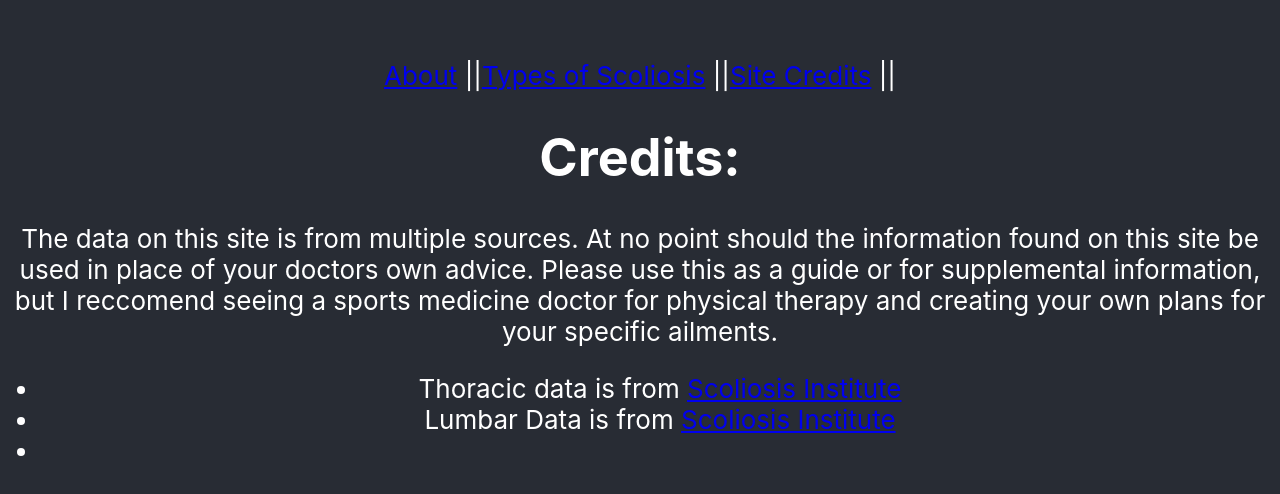
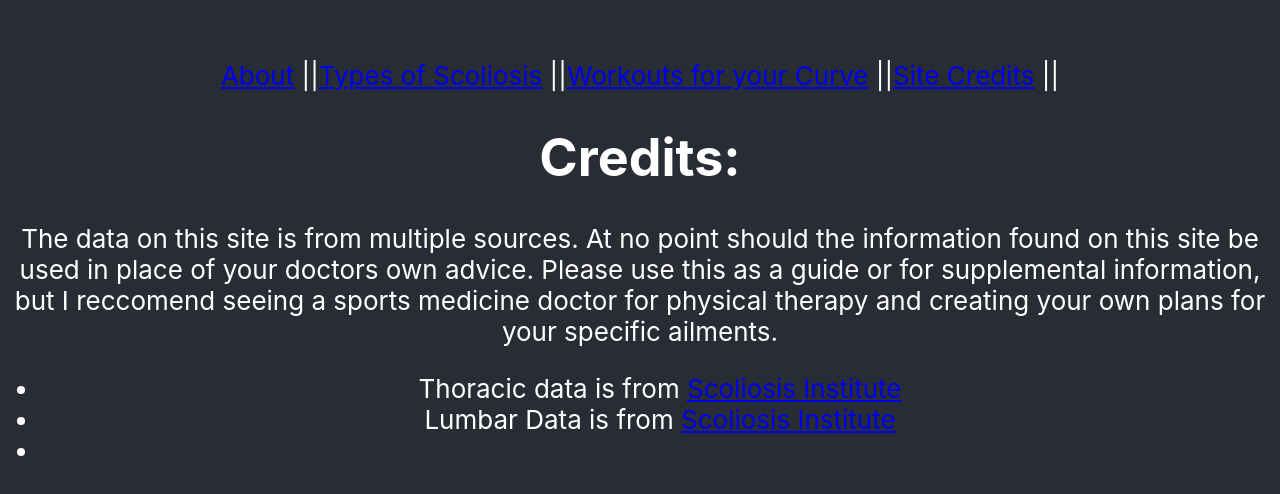
Before and after one commit to YoshiMejia/scoliosis-SPA, a React (Create React App) app: page /bibliography in a window 1280 px wide. Shown: the part 124-618 px from the top of the page. Built offline with nearby package versions, Linux system fonts and the light colour scheme.

Commit message:
added new WorkoutsContainer to navbar

```diff
--- a/src/components/Navbar.js
+++ b/src/components/Navbar.js
@@ -1,6 +1,7 @@
 import React from 'react';
 import { About } from './About';
 import TypesContainer from '../containers/TypesContainer';
+import WorkoutsContainer from '../containers/WorkoutsContainer';
 import { BrowserRouter, Routes, Route, Link } from 'react-router-dom';
 import { Bibliography } from './Bibliography';
 
@@ -12,6 +13,7 @@ const Navbar = () => {
             <nav>
                 <Link to="/">About</Link> ||
                 <Link to="/types">Types of Scoliosis</Link> ||
+                <Link to="/workouts">Workouts for your Curve</Link> ||
                 <Link to="/bibliography">Site Credits</Link> ||
             <br />
             </nav>
@@ -21,6 +23,7 @@ const Navbar = () => {
             <Routes>
                 <Route path="/" element={<About />} />
                 <Route path="/types" element={<TypesContainer />} />
+                <Route path="/workouts" element={<WorkoutsContainer />} />
                 <Route path="/bibliography" element={<Bibliography />} />
             </Routes>
         </div>
```
